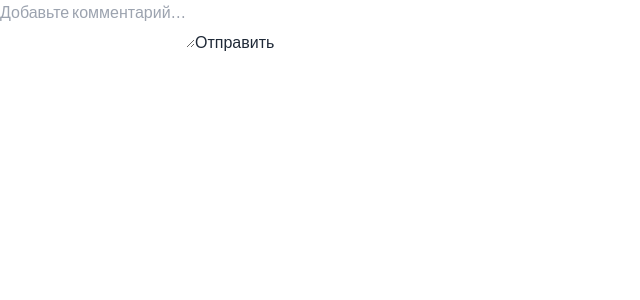
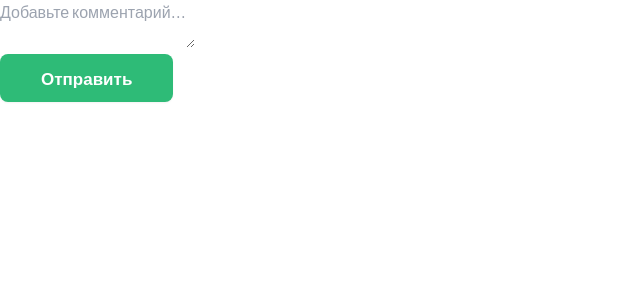
Before and after one commit to SlavaD161/diplom, a React (Vite) app: page /addcomment in a window 1280 px wide. Shown: the top 300 px of the page, without its empty margins (0-640 px from the left). Built offline with nearby package versions, Linux system fonts and the light colour scheme.

Commit message:
Update addcomment.jsx

```diff
--- a/src/components/addcomment/addcomment.jsx
+++ b/src/components/addcomment/addcomment.jsx
@@ -1,15 +1,16 @@
 import React, { useState } from 'react';
 import { addDoc, collection, serverTimestamp } from 'firebase/firestore';
 import { db } from '../../firebase/firebase';
+import Button from "../ui/button/button"
 
-
-const AddComment = ({ animalId }) => {
+const AddComment = ({ animalId, userId }) => {
     const [newComment, setNewComment] = useState('');
 
     const handleAddComment = async () => {
         if (newComment.trim()) {
             await addDoc(collection(db, 'comments'), {
                 animalId: animalId,
+                userId: userId, // Добавляем идентификатор пользователя
                 text: newComment,
                 timestamp: serverTimestamp(),
             });
@@ -24,7 +25,7 @@ const AddComment = ({ animalId }) => {
                 onChange={e => setNewComment(e.target.value)}
                 placeholder="Добавьте комментарий..."
             ></textarea>
-            <button onClick={handleAddComment}>Отправить</button>
+            <Button onClick={handleAddComment}>Отправить</Button>
         </div>
     );
 };
```
